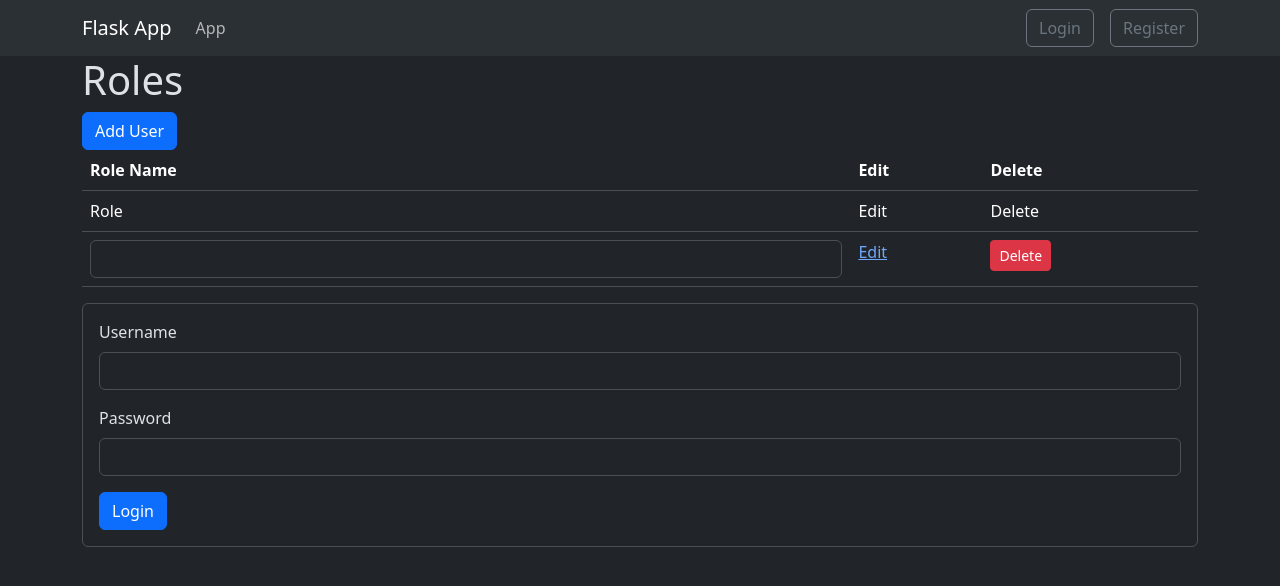
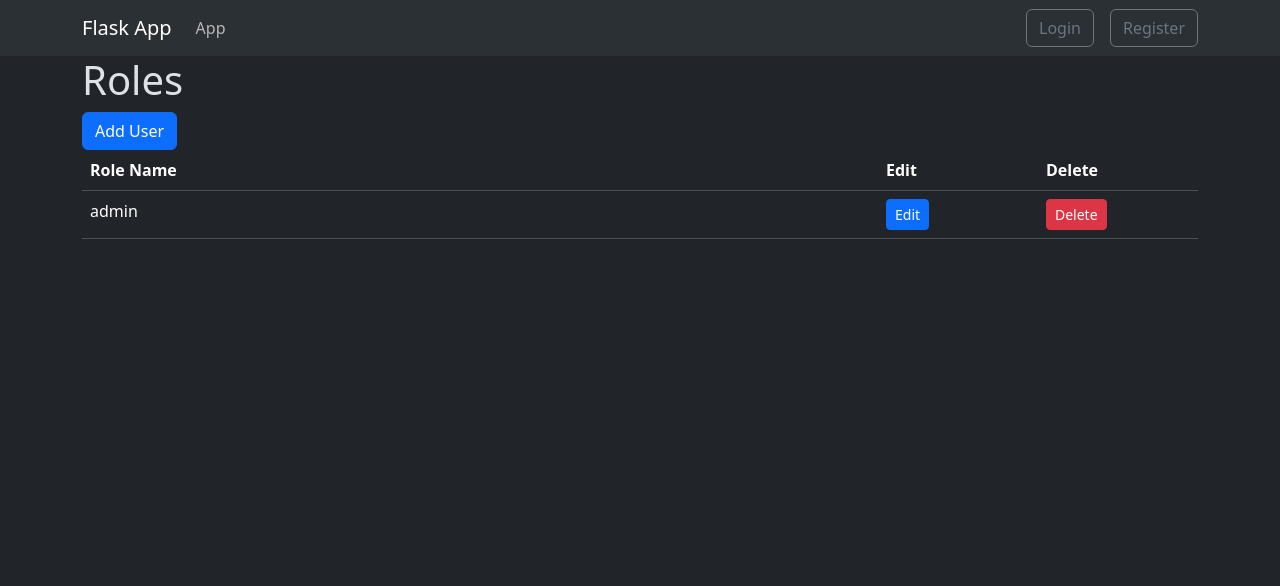
Before and after one commit to twh2898/flask-app-base, a Flask app: template templates/page/admin/roles.html in a window 1280 px wide. Shown: the top 586 px of the page. Run offline with Flask 2, Linux system fonts and the light colour scheme; the template is opened without the code that fills it: most values are stand-ins (such as "Sample title", 1, 10 or a date in 2020); some libraries are stand-ins or nearby versions.

Commit message:
Start editable roles

```diff
--- a/templates/page/admin/roles.html
+++ b/templates/page/admin/roles.html
@@ -10,40 +10,16 @@
     <thead>
         <tr>
             <th>Role Name</th>
-            <th>Edit</th>
-            <th>Delete</th>
+            <th style="width: 10em">Edit</th>
+            <th style="width: 10em">Delete</th>
         </tr>
     </thead>
     <tbody>
-        <tr>
-            <td>Role</td>
-            <td>Edit</td>
-            <td>Delete</td>
-        </tr>
-        <tr>
-            <form>
-                <td>
-                    <input type="text" class="form-control" />
-                </td>
-                <td>
-                    <a href="#">Edit</a>
-                </td>
-                <td>
-                    <button type="text" class="btn btn-danger btn-sm">Delete</button>
-                </td>
-            </form>
-        </tr>
+        {% for role in roles %}
+            {% with role=role %}
+            {% include 'page/admin/row_view.html' %}
+            {% endwith %}
+        {% endfor %}
     </tbody>
 </table>
-<form action="{{ url_for('auth.login') }}" method="POST" class="p-3 mx-auto border rounded">
-    <div class="mb-3">
-        <label for="username" class="form-label">Username</label>
-        <input type="text" name="username" autocomplete="username" class="form-control" id="username">
-    </div>
-    <div class="mb-3">
-        <label for="password" class="form-label">Password</label>
-        <input type="password" name="password" class="form-control" id="password">
-    </div>
-    <button type="submit" class="btn btn-primary">Login</button>
-</form>
 {% endblock %}
--- /dev/null
+++ b/templates/page/admin/row_view.html
@@ -0,0 +1,5 @@
+<tr hx-target="this" hx-swap="outerHTML">
+    <td>{{ role }}</td>
+    <td><button hx-get="{{ url_for('admin.role_edit') }}?role={{ role }}" class="btn btn-primary btn-sm">Edit</button></td>
+    <td><button hx-delete="{{ url_for('admin.role_edit') }}" class="btn btn-danger btn-sm">Delete</button></td>
+</tr>
```
Also changed, not shown: app/admin.py (+40 -1 lines), templates/page/admin/row_edit.html (added, +14 -0 lines).
